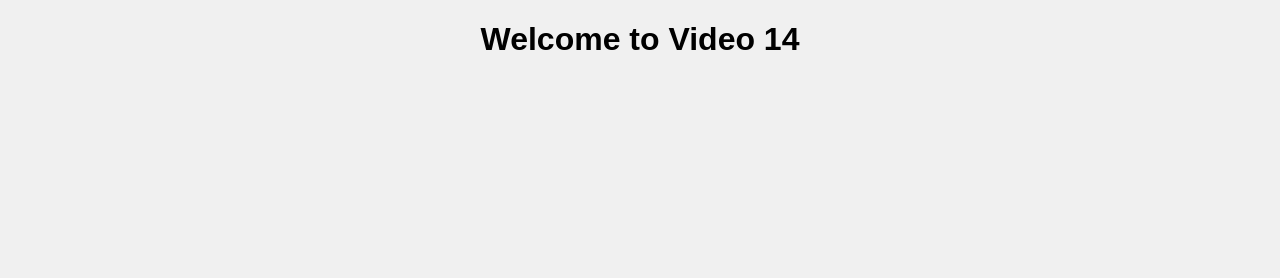
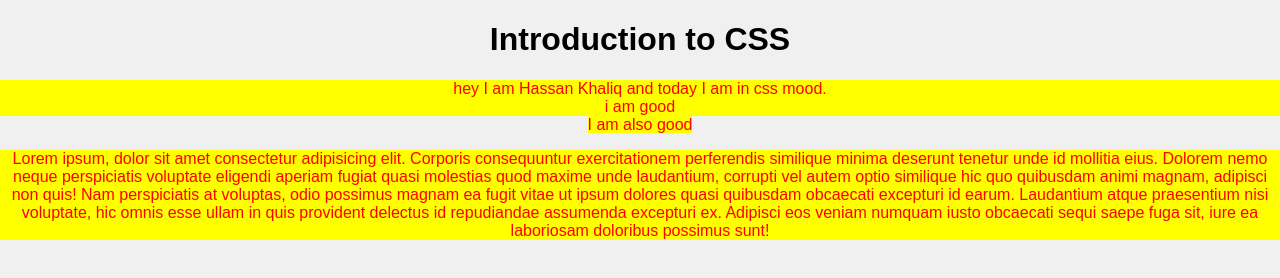
Before and after one commit to hassankhaliqak/Sigma-Web-Development, a plain HTML site: page Learning/Working/video14/index.html in a window 1280 px wide. Drawn offline with Linux system fonts and the light colour scheme.

Commit message:
video 14

```diff
--- a/Learning/Working/video14/index.html
+++ b/Learning/Working/video14/index.html
@@ -3,11 +3,26 @@
 <head>
     <meta charset="UTF-8">
     <meta name="viewport" content="width=device-width, initial-scale=1.0">
-    <title>Video 14</title>
+    <title>Introduction to CSS</title>
     <link rel="stylesheet" href="style.css">
+<style>
+    div,span,p{
+        color: red;
+        background-color: yellow;
+    }
+</style>
 </head>
 <body>
-    <h1>Welcome to Video 14</h1>
+    <h1>Introduction to CSS</h1>
+    <div>
+        hey I am Hassan Khaliq and today I am in css mood.
+    </div>
+    <div>
+        i am good
+    </div>
+    <span>I am also good</span>
+    <p>Lorem ipsum, dolor sit amet consectetur adipisicing elit. Corporis consequuntur exercitationem perferendis similique minima deserunt tenetur unde id mollitia eius. Dolorem nemo neque perspiciatis voluptate eligendi aperiam fugiat quasi molestias quod maxime unde laudantium, corrupti vel autem optio similique hic quo quibusdam animi magnam, adipisci non quis! Nam perspiciatis at voluptas, odio possimus magnam ea fugit vitae ut ipsum dolores quasi quibusdam obcaecati excepturi id earum. Laudantium atque praesentium nisi voluptate, hic omnis esse ullam in quis provident delectus id repudiandae assumenda excepturi ex. Adipisci eos veniam numquam iusto obcaecati sequi saepe fuga sit, iure ea laboriosam doloribus possimus sunt!
+    </p>
     <script src="script.js"></script>
 </body>
 </html>
```
